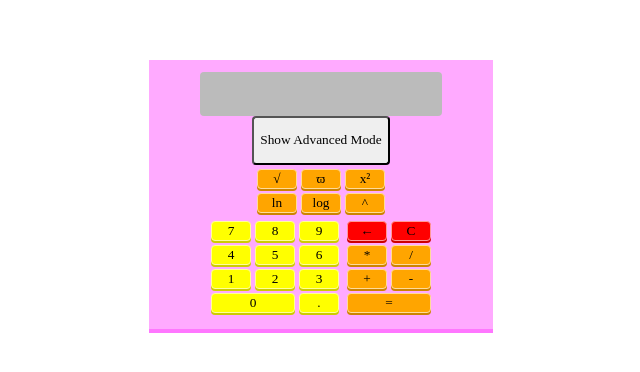
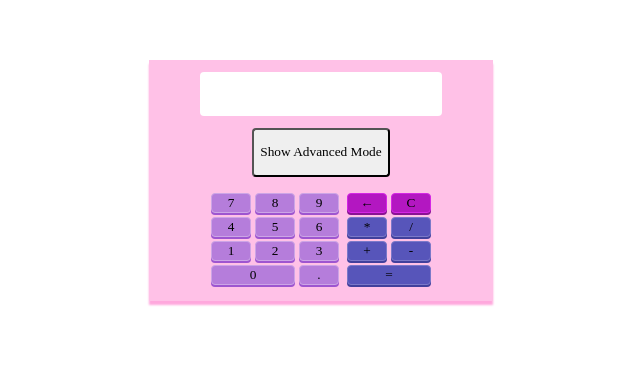
Before and after one commit to Auralcat/v-calculator, a Vue app: page / in a window 1280 px wide. Shown: the top 372 px of the page, without its empty margins (319-959 px from the left). Built offline with nearby package versions, Linux system fonts and the light colour scheme.

Commit message:
Use new color palette

```diff
--- a/src/components/Button.vue
+++ b/src/components/Button.vue
@@ -79,21 +79,21 @@ export default {
 <style lang="scss">
 @mixin button-colors($base, $font:#000) {
   background-color: $base;
-  border: 1px solid lighten($base, 30%);
+  border: 1px solid lighten($base, 10%);
   box-shadow: 0 2px 0 darken($base, 10%);
   color: $font;
 }
 /* Button type colors */
 .number {
-  @include button-colors(#ff0)
+  @include button-colors(#b57ddb)
 }
 
 .operation {
-  @include button-colors(#ffa500)
+  @include button-colors(#5755ba)
 }
 
 .warning {
-  @include button-colors(#f00)
+  @include button-colors(#b317c1)
 }
 
 /* Base button styles */
--- a/src/components/Main.vue
+++ b/src/components/Main.vue
@@ -3,11 +3,13 @@
     <div>
       <visor/>
     </div>
-    <button class="change-mode" v-on:click="changeMode = !changeMode">
+    <div class="change-mode">
+      <button v-on:click="changeMode = !changeMode">
         <p v-show="changeMode">Show Advanced Mode</p>
         <p v-show="!changeMode">Show Basic Mode</p>
       </button>
-    <div class="buttons">
+    </div>
+    <div class="buttons" v-if="!changeMode">
       <button-panel panelType="advanced-operations" :buttonLabels="advancedOperations"/>
     </div>
     <div class="buttons">
@@ -48,12 +50,17 @@
   display: flex;
   justify-content: center;
 }
+
 .calculator-shell {
   text-align: center;
-    background-color: #faf;
+  background-color: #ffc1e7;
   width: 25vw;
   margin: auto;
   padding: 12px;
-    box-shadow: 0 4px 0 darken(#faf, 10%);
+  box-shadow: 0 4px 2px darken(#ffc1e7, 5%);
+}
+
+.change-mode {
+  padding: 12px;
 }
 </style>
--- a/src/components/Visor.vue
+++ b/src/components/Visor.vue
@@ -21,10 +21,11 @@ export default {
 input {
   border: none;
   border-radius: 4px;
+  color: #372382;
   padding: 12px;
   font-family: Orbitron;
   font-size: 16px;
   text-align: right;
-    background-color: #bbb;
+  background-color: grayscale(#Afeeee);
 }
 </style>
```
Lines whose indentation alone changed are shown as unchanged.
